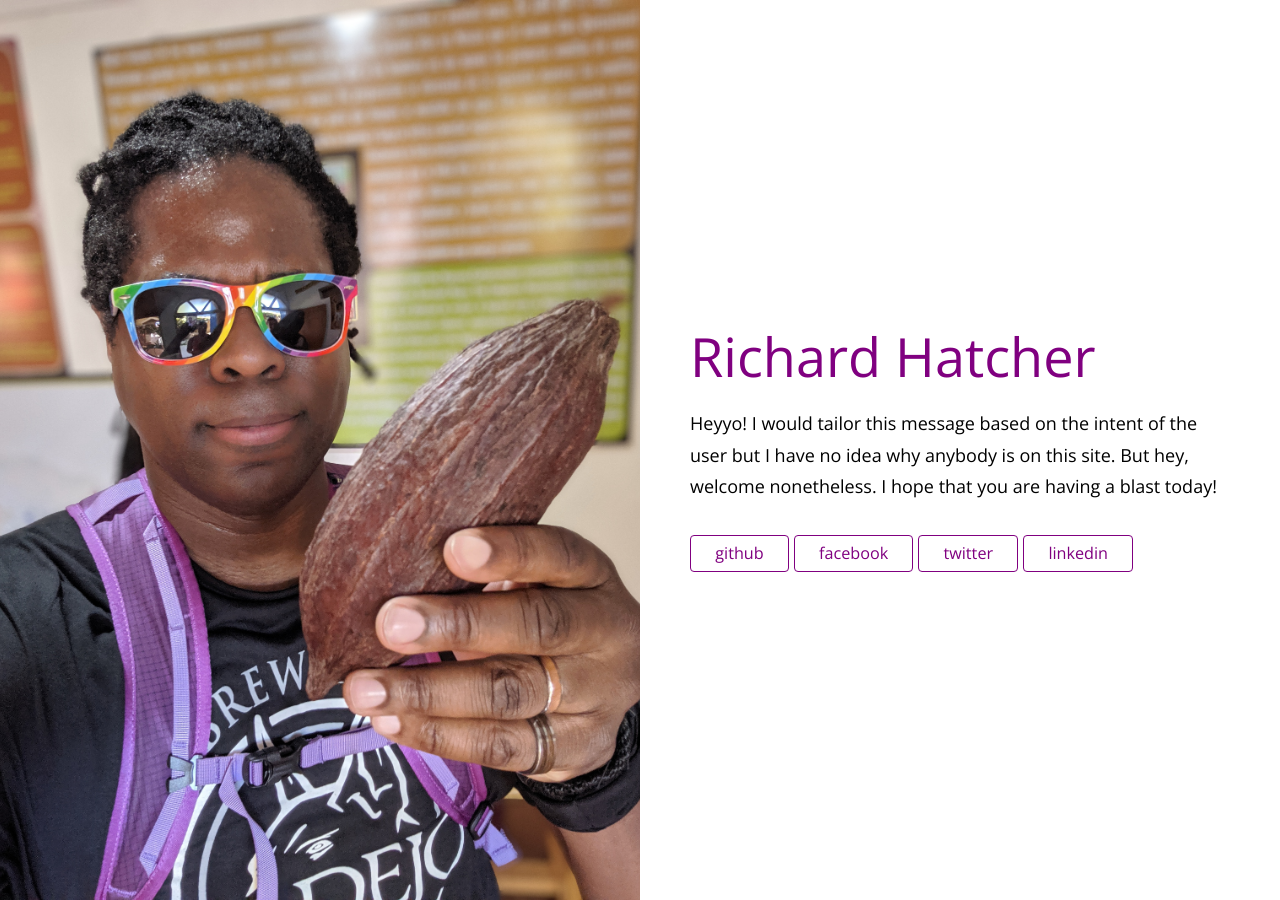
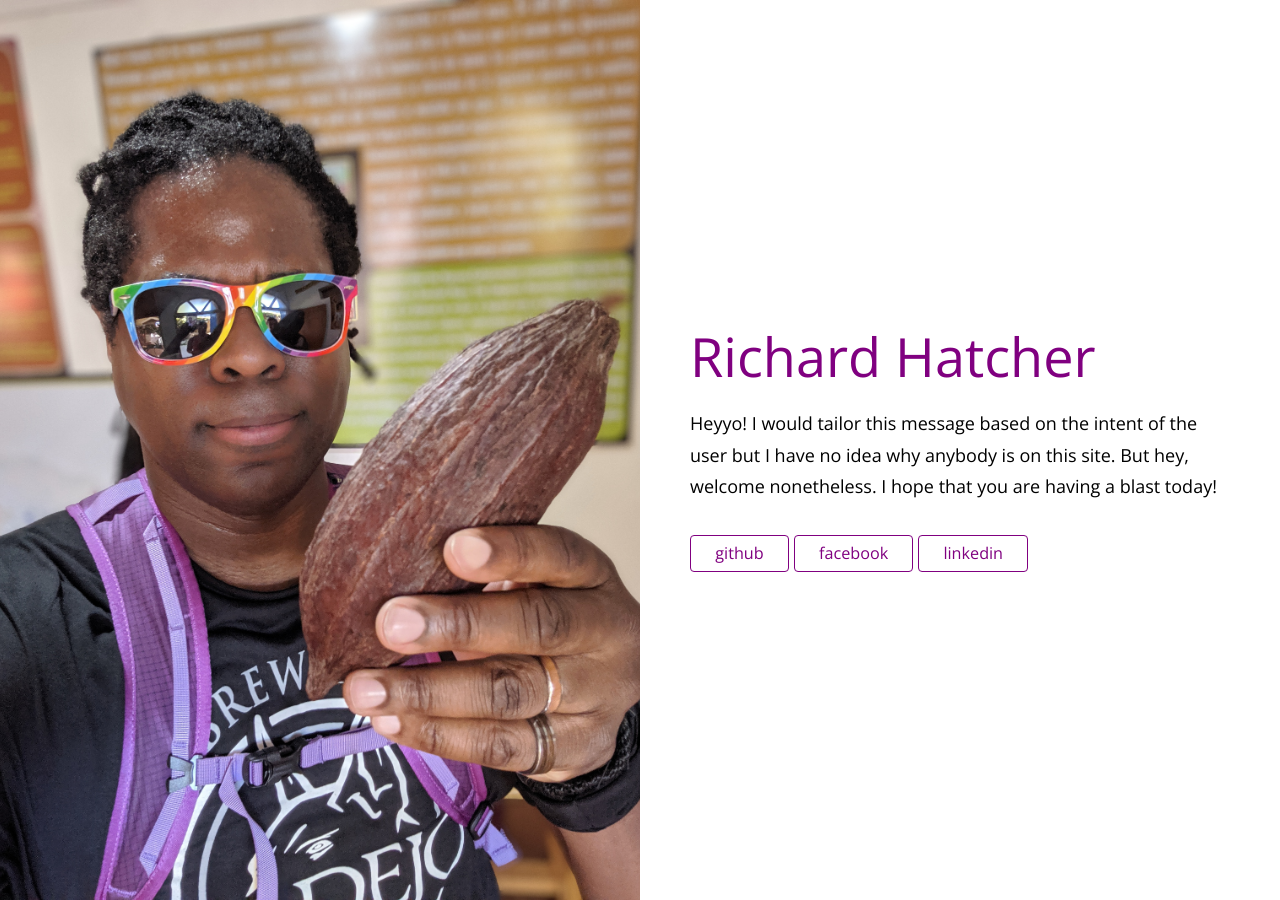
Before and after one commit to RichardHatcher/richardhatcher.github.io, a Jekyll site: the page built from index.html, in a window 1280 px wide. Built offline with Jekyll 4.4.1, drawn with Linux system fonts in a browser that asks for light colours.

```diff
--- a/_config.yml
+++ b/_config.yml
@@ -10,11 +10,9 @@ content: Heyyo! I would tailor this message based on the intent of the user but
 # Add your social links
 social:
   - platform: github
-    url: https://github.com/RichardHatcher
+    url: https://github.com/dkkytech
   - platform: facebook
     url: https://www.facebook.com/richard.hatcher.9469
-  - platform: twitter
-    url: https://twitter.com/My_Vroom
   - platform: linkedin
     url: https://www.linkedin.com/in/richard-hatcher-93a6343/
 
```
